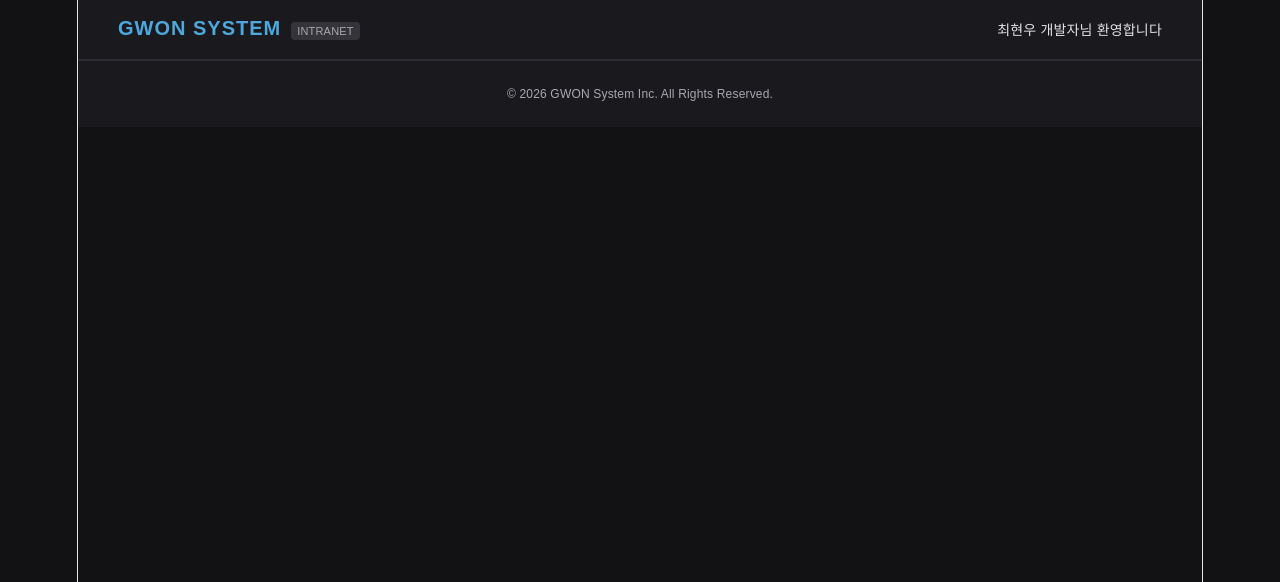
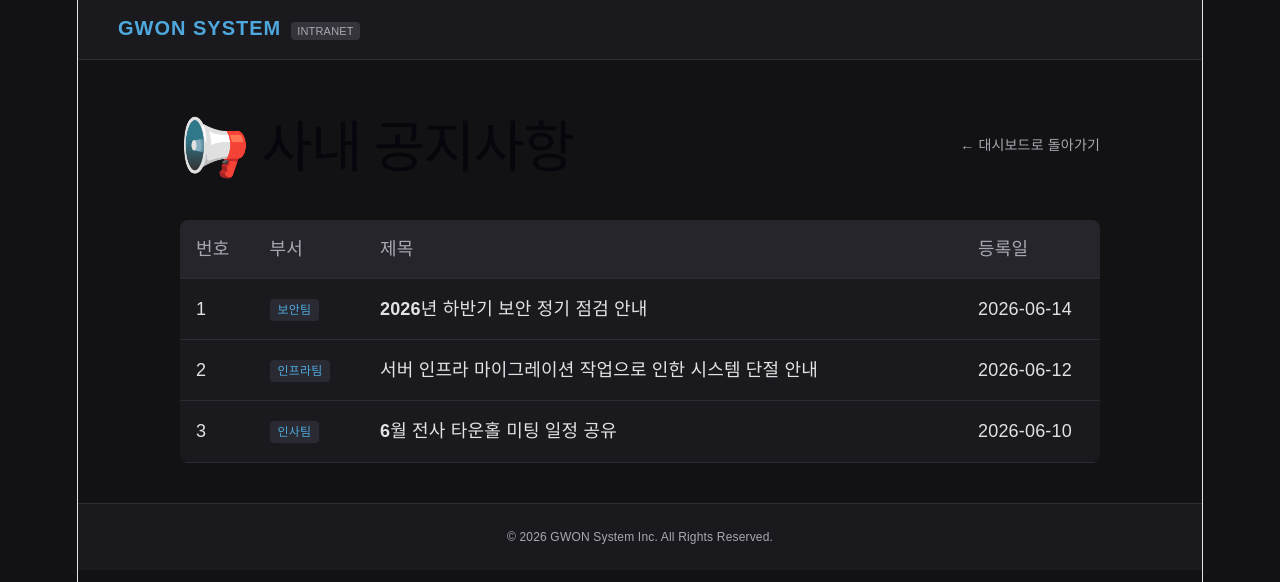
Before and after one commit to hyeonwoochoi1221-pixel/Gwonsystem-frontend, a React (Vite) app: page /notice in a window 1280 px wide. Shown: the top 582 px of the page. Built offline with nearby package versions, Linux system fonts and the light colour scheme; no server answers.

Commit message:
테스트 페이지 완성

```diff
--- a/src/App.css
+++ b/src/App.css
@@ -27,6 +27,5 @@ body {
 }
 .system-title { font-size: 20px; font-weight: bold; letter-spacing: 1px; color: var(--accent-color); }
 .badge { font-size: 11px; background: #34343a; padding: 3px 6px; border-radius: 4px; margin-left: 10px; color: var(--text-sub); }
-.user-profile { font-size: 14px; }
 
 .main-footer { text-align: center; padding: 20px; font-size: 12px; color: var(--text-sub); border-top: 1px solid var(--border-color); background-color: var(--bg-card); }
--- a/src/App.tsx
+++ b/src/App.tsx
@@ -1,26 +1,21 @@
 import { BrowserRouter as Router, Routes, Route } from 'react-router-dom';
-import './App.css'; // 글로벌 스타일 적용
+import './App.css';
 import Header from './components/layout/Header';
 import Footer from './components/layout/Footer';
 import HomePage from './pages/home/HomePage';
-// import NoticePage from './pages/notice/NoticePage'; // 나중에 페이지가 생기면 추가
+import NoticeListPage from './pages/notice/NoticeListPage';
 
-function App() {
+export default function App() {
   return (
     <Router>
       <div className="app-container">
-        <Header /> {/* 모든 페이지에서 고정으로 보임 */}
-
-        {/* URL에 따라 바뀌는 콘텐츠 영역 */}
+        <Header />
         <Routes>
           <Route path="/" element={<HomePage />} />
-          {/* <Route path="/notice" element={<NoticePage />} /> */}
+          <Route path="/notice" element={<NoticeListPage />} />
         </Routes>
-
-        <Footer /> {/* 모든 페이지에서 고정으로 보임 */}
+        <Footer />
       </div>
     </Router>
   );
 }
-
-export default App;
--- a/src/components/layout/Footer.tsx
+++ b/src/components/layout/Footer.tsx
@@ -1,7 +1,9 @@
 export default function Footer() {
+  const currentYear = new Date().getFullYear(); // 오늘 날짜에서 연도만 자동으로 가져옴
+
   return (
     <footer className="main-footer">
-      <p>© 2026 GWON System Inc. All Rights Reserved.</p>
+      <p>© {currentYear} GWON System Inc. All Rights Reserved.</p>
     </footer>
   );
 }
--- a/src/components/layout/Header.tsx
+++ b/src/components/layout/Header.tsx
@@ -10,9 +10,6 @@ export default function Header() {
           <span className="badge">INTRANET</span>
         </Link>
       </div>
-      <div className="user-profile">
-        <span><strong>최현우</strong> 개발자님 환영합니다</span>
-      </div>
     </header>
   );
 }
--- a/src/pages/home/HomePage.tsx
+++ b/src/pages/home/HomePage.tsx
@@ -1,84 +1,70 @@
 import { useState, useEffect } from 'react';
+import { Link } from 'react-router-dom';
 import { getUsers } from '../../api/userService';
-import { User, Notice, Schedule } from '../../types';
-import './HomePage.css'; // 홈페이지만의 전용 스타일 불러오기
+import { User, MOCK_NOTICES, MOCK_SCHEDULES } from '../../types'; // 데이터 import
+import './HomePage.css';
 
 export default function HomePage() {
   const [users, setUsers] = useState<User[]>([]);
   const [loading, setLoading] = useState<boolean>(true);
-  const [error, setError] = useState<string | null>(null);
-
-  // 사내 가짜 데이터
-  const notices: Notice[] = [
-    { id: 1, title: '2026년 하반기 보안 정기 점검 안내', date: '2026-06-14', dept: '보안팀' },
-    { id: 2, title: '서버 인프라 마이그레이션 작업으로 인한 시스템 단절 안내', date: '2026-06-12', dept: '인프라팀' },
-    { id: 3, title: '6월 전사 타운홀 미팅 일정 공유', date: '2026-06-10', dept: '인사팀' },
-  ];
-
-  const schedules: Schedule[] = [
-    { id: 1, time: '10:00', content: '주간 부서 외근 및 업무 보고 회의' },
-    { id: 2, time: '14:00', content: '프론트엔드 - 백엔드 API 명세서 검토' },
-    { id: 3, time: '16:30', content: 'Supabase 데이터 정기 백업 확인' },
-  ];
 
   useEffect(() => {
     getUsers()
-      .then((data) => setUsers(data))
-      .catch((err) => {
-        setError('백엔드 데이터를 불러오지 못했습니다.');
-        console.error(err);
-      })
+      .then(setUsers)
+      .catch(console.error)
       .finally(() => setLoading(false));
   }, []);
 
   return (
     <main className="dashboard-grid">
-      {/* 섹션 1: 사내 공지사항 */}
+      {/* 1. 사내 공지사항 카드 */}
       <section className="dashboard-card">
         <div className="card-header">
-          <h2>📢 사내 공지사항</h2>
+          <Link to="/notice" style={{ textDecoration: 'none', color: 'inherit' }}>
+            <h2>📢 사내 공지사항</h2>
+          </Link>
         </div>
         <ul className="list-content">
-          {notices.map((notice) => (
-            <li key={notice.id} className="list-item">
-              <span className="item-dept">[{notice.dept}]</span>
-              <span className="item-title">{notice.title}</span>
-              <span className="item-date">{notice.date}</span>
+          {MOCK_NOTICES.map((n) => (
+            <li key={n.id} className="list-item">
+              <span className="item-dept">[{n.dept}]</span>
+              <span className="item-title">{n.title}</span>
             </li>
           ))}
         </ul>
       </section>
 
-      {/* 섹션 2: 오늘의 업무 일정 */}
+      {/* 2. 오늘의 일정 카드 */}
       <section className="dashboard-card">
         <div className="card-header">
           <h2>📅 오늘의 일정</h2>
         </div>
         <ul className="list-content">
-          {schedules.map((schedule) => (
-            <li key={schedule.id} className="list-item timeline-item">
-              <span className="item-time">{schedule.time}</span>
-              <span className="item-text">{schedule.content}</span>
+          {MOCK_SCHEDULES.map((s) => (
+            <li key={s.id} className="list-item">
+              <span className="item-time">{s.time}</span>
+              <span className="item-text">{s.content}</span>
             </li>
           ))}
         </ul>
       </section>
 
-      {/* 섹션 3: 임직원 목록 */}
+      {/* 3. 사용자 정보 카드 */}
       <section className="dashboard-card">
         <div className="card-header">
-          <h2>👥 최근 등록 임직원</h2>
+          <h2>👥 실시간 임직원 목록</h2>
         </div>
 
+        {/* 로딩 상태 처리 */}
         {loading && <p className="status-msg">데이터를 불러오는 중...</p>}
-        {error && <p className="status-msg error-msg">{error}</p>}
-        {!loading && !error && users.length === 0 && <p className="status-msg">등록된 사용자가 없습니다.</p>}
 
-        {!loading && !error && users.length > 0 && (
+        {/* 데이터가 있을 때 렌더링 */}
+        {!loading && users.length > 0 && (
           <ul className="list-content scrollable">
-            {users.slice(0, 5).map((user) => (
+            {users.map((user) => (
               <li key={user.id} className="user-item">
                 <div className="user-avatar">
+                  {/* 이름의 앞 두 글자를 따서 아바타 생성 */}
                   {user.username.substring(0, 2).toUpperCase()}
                 </div>
                 <div className="user-info">
@@ -89,6 +75,9 @@ export default function HomePage() {
             ))}
           </ul>
         )}
+
+        {/* 데이터가 없을 때 */}
+        {!loading && users.length === 0 && <p className="status-msg">등록된 사용자가 없습니다.</p>}
       </section>
     </main>
   );
--- a/src/pages/notice/NoticeListPage.css
+++ b/src/pages/notice/NoticeListPage.css
@@ -0,0 +1,49 @@
+.notice-container {
+  padding: 40px;
+  max-width: 1000px;
+  margin: 0 auto;
+  width: 100%;
+  box-sizing: border-box;
+}
+
+.notice-header {
+  display: flex;
+  justify-content: space-between;
+  align-items: center;
+  margin-bottom: 30px;
+}
+
+.back-link {
+  color: var(--text-sub);
+  text-decoration: none;
+  font-size: 14px;
+}
+
+.notice-table {
+  width: 100%;
+  border-collapse: collapse;
+  background: var(--bg-card);
+  border-radius: 8px;
+  overflow: hidden;
+}
+
+.notice-table th, .notice-table td {
+  padding: 16px;
+  text-align: left;
+  border-bottom: 1px solid var(--border-color);
+}
+
+.notice-table th {
+  background: #25252b;
+  color: var(--text-sub);
+}
+
+.dept-badge {
+  background: #2a2a32;
+  padding: 4px 8px;
+  border-radius: 4px;
+  font-size: 12px;
+  color: var(--accent-color);
+}
+
+.title-cell { font-weight: bold; }
--- a/src/pages/notice/NoticeListPage.tsx
+++ b/src/pages/notice/NoticeListPage.tsx
@@ -0,0 +1,41 @@
+// src/pages/notice/NoticeListPage.tsx
+
+import { Link } from 'react-router-dom';
+import { MOCK_NOTICES } from '../../types'; // import한 데이터를 바로 사용
+import './NoticeListPage.css';
+
+export default function NoticeListPage() {
+  // 정의되어 있던 const notices: Notice[] = ... 를 삭제하고 MOCK_NOTICES를 직접 사용합니다.
+
+  return (
+    <main className="notice-container">
+      <header className="notice-header">
+        <h1>📢 사내 공지사항</h1>
+        <Link to="/" className="back-link">← 대시보드로 돌아가기</Link>
+      </header>
+
+      <section className="notice-list-wrapper">
+        <table className="notice-table">
+          <thead>
+          <tr>
+            <th style={{ width: '8%' }}>번호</th>
+            <th style={{ width: '12%' }}>부서</th>
+            <th>제목</th>
+            <th style={{ width: '15%' }}>등록일</th>
+          </tr>
+          </thead>
+          <tbody>
+          {MOCK_NOTICES.map((n) => (
+            <tr key={n.id}>
+              <td>{n.id}</td>
+              <td><span className="dept-badge">{n.dept}</span></td>
+              <td className="title-cell">{n.title}</td>
+              <td>{n.date}</td>
+            </tr>
+          ))}
+          </tbody>
+        </table>
+      </section>
+    </main>
+  );
+}
--- a/src/types/index.ts
+++ b/src/types/index.ts
@@ -17,3 +17,14 @@ export interface Schedule {
   time: string;
   content: string;
 }
+
+export const MOCK_NOTICES: Notice[] = [
+  { id: 1, title: '2026년 하반기 보안 정기 점검 안내', date: '2026-06-14', dept: '보안팀' },
+  { id: 2, title: '서버 인프라 마이그레이션 작업으로 인한 시스템 단절 안내', date: '2026-06-12', dept: '인프라팀' },
+  { id: 3, title: '6월 전사 타운홀 미팅 일정 공유', date: '2026-06-10', dept: '인사팀' },
+];
+
+export const MOCK_SCHEDULES: Schedule[] = [
+  { id: 1, time: '10:00', content: '주간 부서 외근 및 업무 보고 회의' },
+  { id: 2, time: '14:00', content: '프론트엔드 - 백엔드 API 명세서 검토' },
+];
```
Also changed, not shown: src/api/userService.ts (+2 -10 lines).
